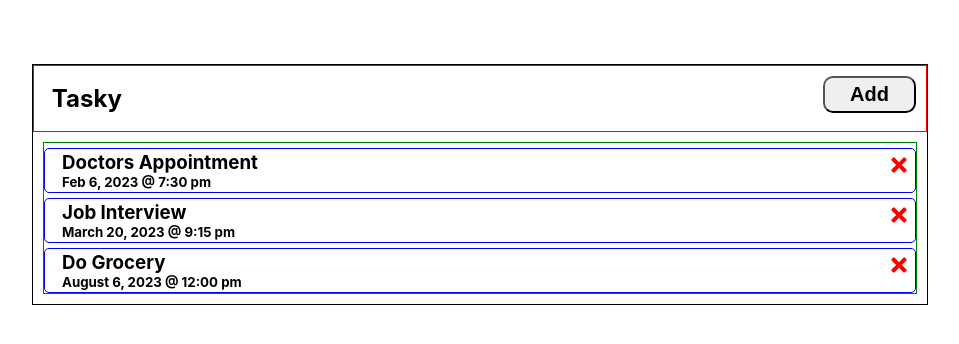
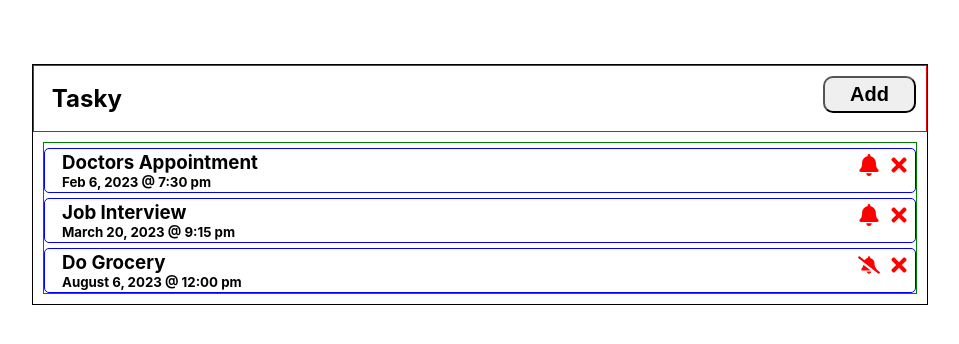
Before and after one commit to dyerfire9/tasky, a React (Create React App) app: page / in a window 1280 px wide. Shown: the top 344 px of the page, without its empty margins (160-1119 px from the left). Built offline with nearby package versions, Linux system fonts and the light colour scheme; the HTML template or start-up script is replaced by a standard one.

Commit message:
Added Delete and Reminder Functionality

```diff
--- a/src/App.css
+++ b/src/App.css
@@ -57,3 +57,11 @@
       font-size: 22px;
 
     }
+    .task-bell{
+      position: absolute;
+      right: 35px;
+      top: 5px;
+      color: red;
+      cursor: pointer;
+      font-size: 22px;
+    }
--- a/src/components/Task.jsx
+++ b/src/components/Task.jsx
@@ -1,13 +1,14 @@
 
 import React from 'react'
-import {FaTimes} from 'react-icons/fa'
+import {FaTimes, FaBell, FaBellSlash} from 'react-icons/fa'
 
-const Task = ({task, onDelete}) => {
+const Task = ({task, onDelete, onToggle}) => {
   return (
     <div className='task'>
         <h3 className='task-title'>
             {task.text}
             <FaTimes className='task-delete' onClick={() => onDelete(task.id)}/>
+            {task.reminder ? <FaBell className='task-bell' onDoubleClick={() => onToggle(task.id)}/> : <FaBellSlash className='task-bell' onDoubleClick={() => onToggle(task.id)}/>}
         </h3>
         <h5 className='task-date'>{task.date}</h5>
 
--- a/src/components/Tasks.jsx
+++ b/src/components/Tasks.jsx
@@ -34,13 +34,14 @@ const Tasks = () => {
     setTasks(tasks.filter((task) => task.id !== id))
   }
 
-//   // Update Task Reminder
-//   const updateTask = (id) => {console.log('Hi', id)
-// }
+  // Update Task Reminder
+  const updateTask = (id) => {
+    setTasks(tasks.map((task) => task.id === id ? {...task, reminder: !task.reminder} : task))
+}
 
   return (
     <div className='tasks'>
-        {tasks.map((task)=> (<Task key={task.id} task={task} onDelete={deleteTask}/>))}
+        {tasks.map((task)=> (<Task key={task.id} task={task} onDelete={deleteTask} onToggle={updateTask}/>))}
     </div>
   )
 }
```
